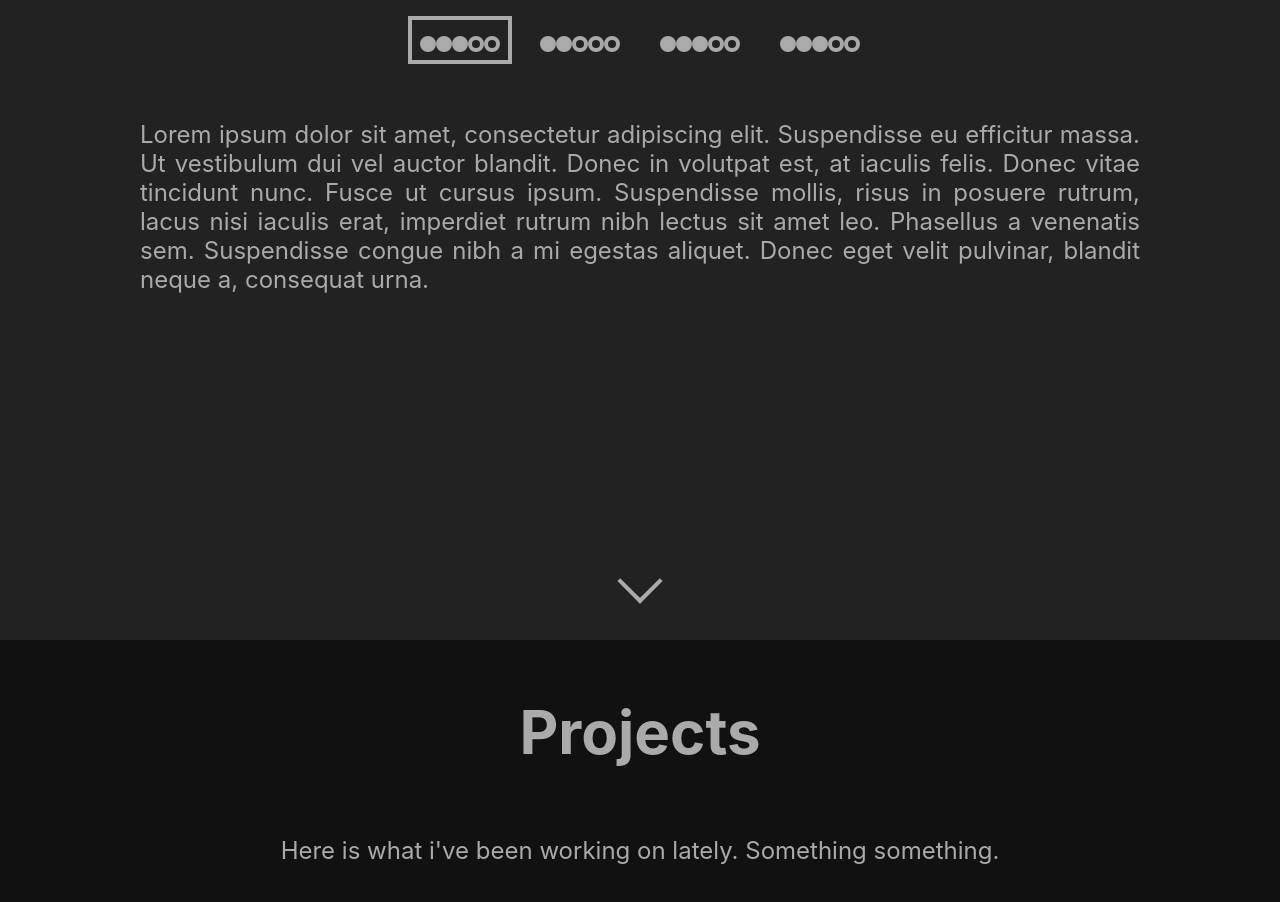
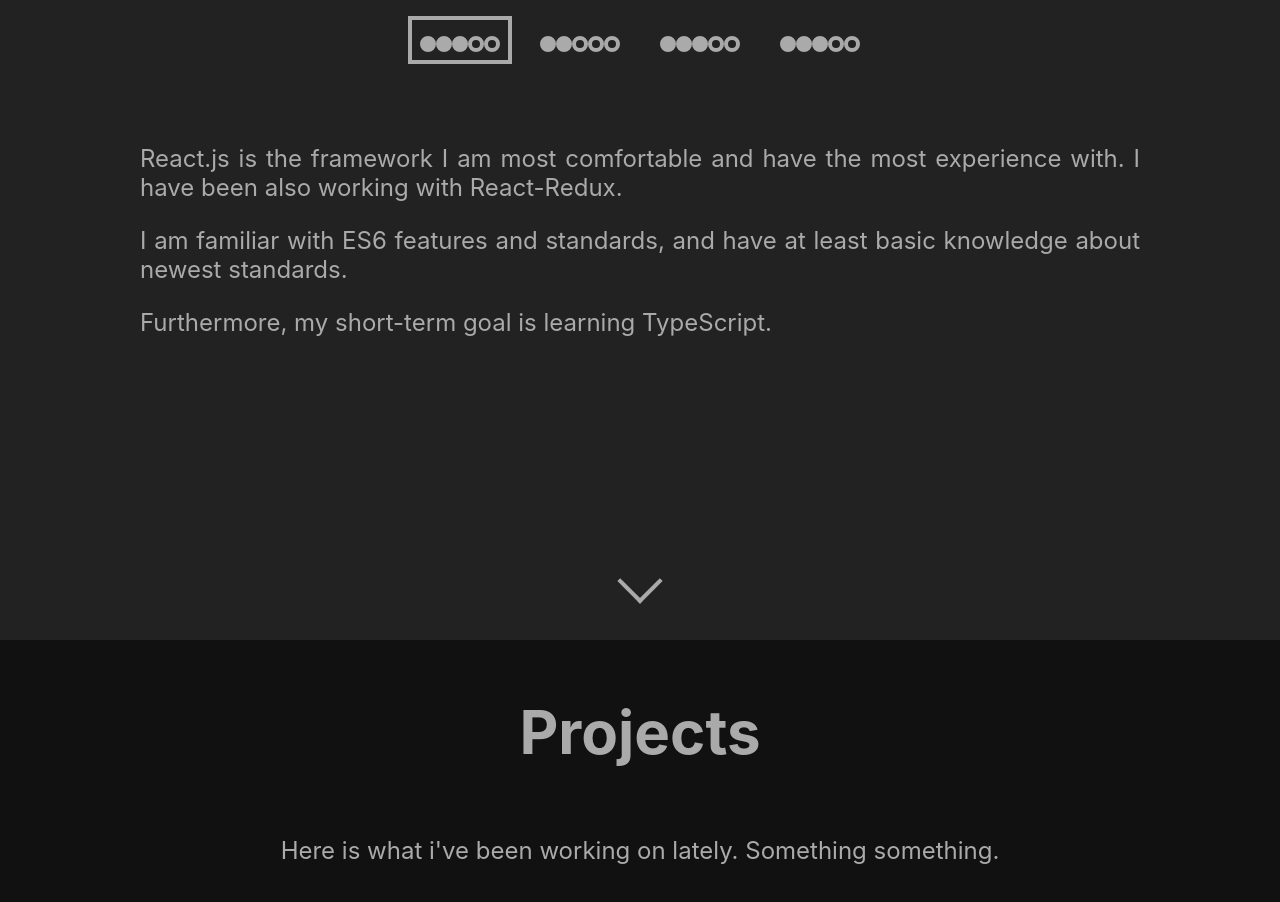
Before and after one commit to GrzegorzKazana/MyPortfolio, a React (Create React App) app: page / in a window 1280 px wide. Shown: the part 1760-2662 px from the top of the page. Built offline with nearby package versions, Linux system fonts and the light colour scheme; some icons are missing.

Commit message:
updated skills' descriptions

```diff
--- a/src/components/SkillsPage/SkillSetData.js
+++ b/src/components/SkillsPage/SkillSetData.js
@@ -3,28 +3,41 @@ export default [
     name: "JS",
     icon: "devicon-javascript-plain",
     level: 3,
-    description:
-      "Lorem ipsum dolor sit amet, consectetur adipiscing elit. Suspendisse eu efficitur massa. Ut vestibulum dui vel auctor blandit. Donec in volutpat est, at iaculis felis. Donec vitae tincidunt nunc. Fusce ut cursus ipsum. Suspendisse mollis, risus in posuere rutrum, lacus nisi iaculis erat, imperdiet rutrum nibh lectus sit amet leo. Phasellus a venenatis sem. Suspendisse congue nibh a mi egestas aliquet. Donec eget velit pulvinar, blandit neque a, consequat urna."
+    description: `
+      React.js is the framework I am most comfortable and have the most experience with.
+      I have been also working with React-Redux.<br/>
+      I am familiar with ES6 features and standards,
+      and have at least basic knowledge about newest standards.<br/>
+      Furthermore, my short-term goal is learning TypeScript.
+      `
   },
   {
     name: "HTML",
     icon: "devicon-html5-plain-wordmark",
     level: 2,
-    description:
-      "Vivamus commodo nibh purus, vitae sollicitudin purus pharetra id. Maecenas ac mi est. Donec sollicitudin pharetra blandit. Duis eget eleifend leo. Donec vestibulum interdum lacinia. Proin vestibulum lacus a tortor laoreet, ac viverra erat fermentum. Donec at elit ligula. Vivamus arcu libero, venenatis at gravida a, hendrerit nec ex. Donec a posuere quam, ut mollis libero. Cras molestie facilisis odio a ornare. Donec pharetra auctor dui ut accumsan."
+    description: `
+      My HTML skills allow me to easily create page layouts, and are sufficient for standard designs.
+    `
   },
   {
     name: "CSS",
     icon: "devicon-css3-plain-wordmark",
     level: 3,
-    description:
-      "Cras accumsan malesuada orci nec finibus. Nullam nec malesuada mauris. Nam fermentum dui nisl, ac mollis libero ullamcorper sit amet. Sed justo ipsum, cursus eget odio non, interdum auctor velit. Curabitur pulvinar mattis orci quis malesuada. Vivamus vehicula vehicula enim nec dictum. Proin dictum, purus eget vulputate feugiat, nisi elit vestibulum turpis, eget rutrum lectus nisl ac orci. Fusce lacinia sem sed enim vulputate gravida. Praesent massa ipsum, condimentum non lacus non, lacinia pellentesque mauris. Duis a est at sem hendrerit fermentum."
+    description: `
+      I feel comfortable using CSS in my projects.
+      I know how to use modern layouts (flexbox, grid) and I am
+      familiar with basic selectors.<br/>
+      For styling my react projects i have been using plain .css, styled-components and Material-UI.
+    `
   },
   {
     name: "Python",
     icon: "devicon-python-plain-wordmark",
     level: 3,
-    description:
-      "Nam eget nisi non libero venenatis dictum vel sollicitudin eros. Pellentesque lobortis gravida leo a consectetur. Maecenas felis enim, lacinia ut magna ac, semper varius ligula. Maecenas ac eros sed tellus lacinia lobortis nec non lacus. Donec condimentum, elit id dapibus pretium, lorem sapien sodales felis, sit amet ultrices ligula mauris convallis purus. Praesent in tristique nisl, nec varius dolor. Aliquam erat volutpat. Aliquam tempor dolor vel lacinia aliquet. In hac habitasse platea dictumst. Integer sit amet iaculis eros"
+    description: `
+      Python is my go-to language when it comes to writing scripts and small apps for personal use.<br/>
+      I have basic Django Rest Framework knowledge
+      and experience with NumPy and Pandas. Learning TensorFlow.<br/>
+    `
   }
 ];
--- a/src/components/SkillsPage/SkillsPage.jsx
+++ b/src/components/SkillsPage/SkillsPage.jsx
@@ -32,7 +32,10 @@ class SkillsPage extends React.Component {
           ))}
         </div>
         <div className="SkillDescription">
-          {skillSetData && skillSetData[selectedSkill].description}
+          {skillSetData &&
+            skillSetData[selectedSkill].description
+              .split("<br/>")
+              .map((line, index) => <p key={index}>{line}</p>)}
         </div>
       </Page>
     );
```
